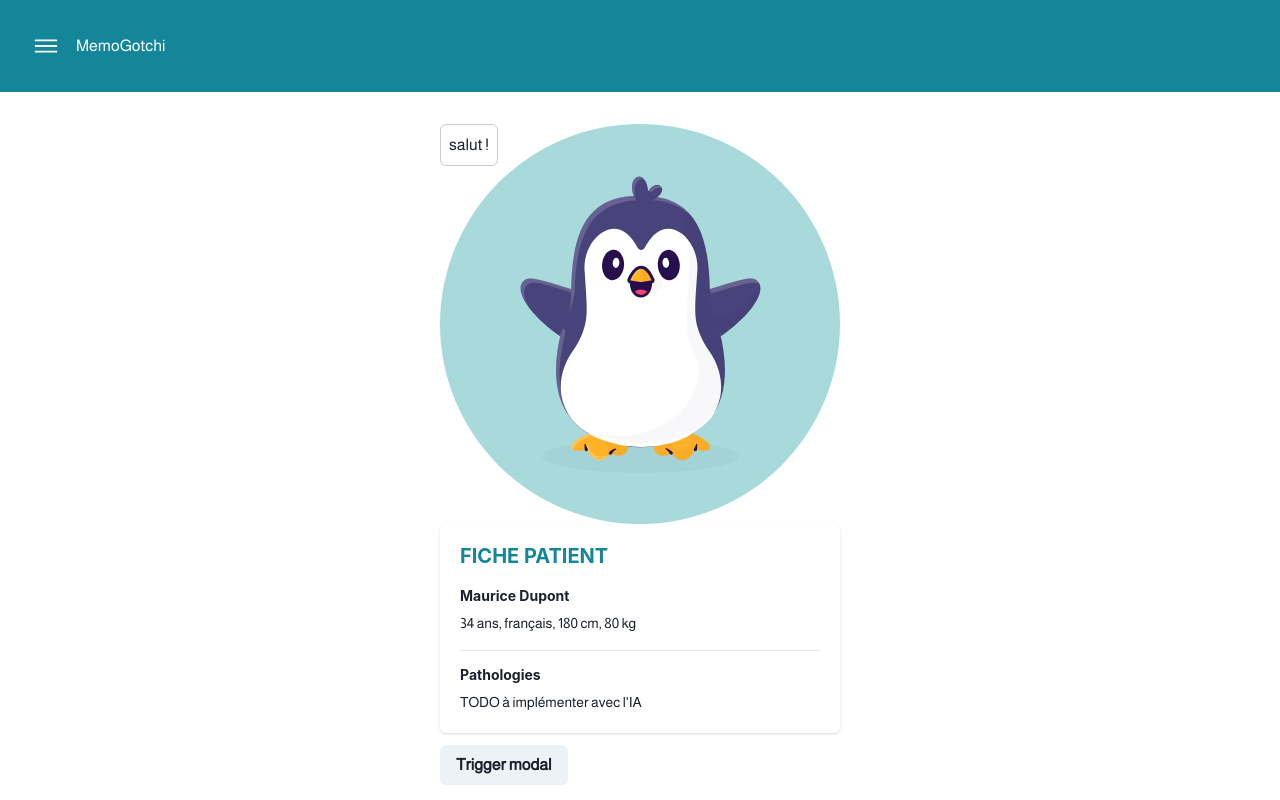
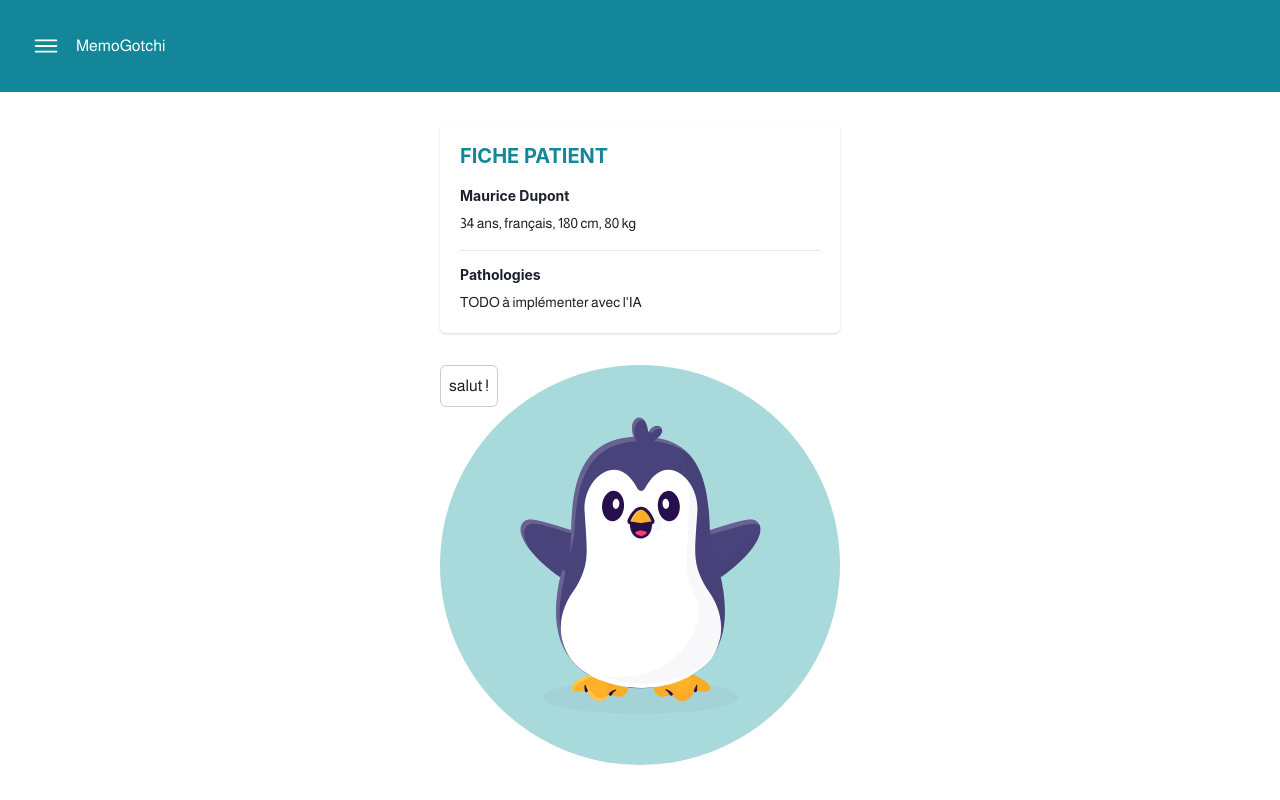
Before and after one commit to Wadoux-Nicolas/tamalou, a React (Vite) app in the folder front/: page / in a window 1280 px wide. Shown: the top 800 px of the page. Built offline with nearby package versions, Linux system fonts and the light colour scheme.

Commit message:
fix types errors

```diff
--- a/front/src/App.tsx
+++ b/front/src/App.tsx
@@ -22,14 +22,17 @@ function App() {
                 <Box
                     maxW='800px'
                     p='8'
+                    gap={8}
+                    display="flex"
+                    flexDirection={"column"}
                 >
+                    <PatientCard
+                        patient={PatientMauriceDupont}
+                    />
+
                     <Center>
                         <PenguinComponent/>
                     </Center>
-
-                    <PatientCard
-                        patient={PatientMauriceDupont}
-                    />
 
                     <Messages
                         messages={[
--- a/front/src/components/CustomButton.tsx
+++ b/front/src/components/CustomButton.tsx
@@ -1,7 +1,27 @@
-import { forwardRef } from 'react';
+import {ForwardedRef, forwardRef} from 'react';
 import { Box, Text, Badge, Icon } from '@chakra-ui/react';
+import {IconType} from "react-icons";
 
-const CustomButton = forwardRef(({ icon, text, iconColor, bgColor, borderColor = "transparent", badgeContent, onClick }, ref) => {
+const CustomButton = forwardRef((
+    {
+        icon,
+        text,
+        iconColor,
+        bgColor,
+        borderColor = "transparent",
+        badgeContent,
+        onClick
+    }: {
+        icon: IconType,
+        text?: string,
+        iconColor?: string,
+        bgColor?: string,
+        borderColor?: string,
+        badgeContent?: string|number,
+        onClick?: () => void
+    },
+    ref: ForwardedRef<HTMLDivElement>
+) => {
     return (
         <Box display="flex" flexDirection="column" cursor={"pointer"} alignItems="center" onClick={onClick} ref={ref}>
             <Box
```
